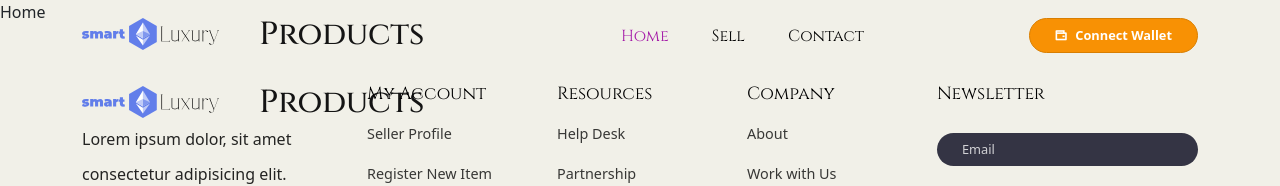
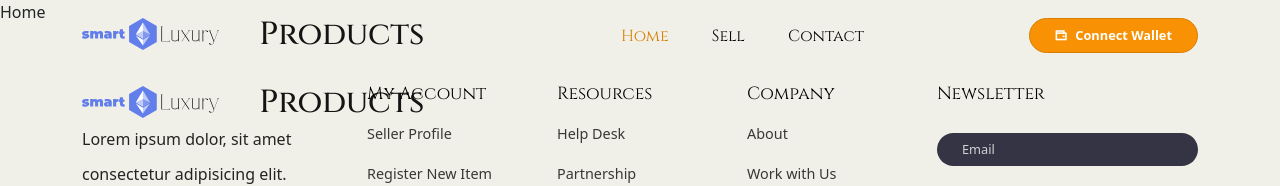
Before and after one commit to Benjovengo/SmartLuxury, a React (Create React App) app in the folder client/: page /home in a window 1280 px wide. Shown: the top 186 px of the page. Built offline with nearby package versions, Linux system fonts and the light colour scheme.

Commit message:
style: change highlight color

```diff
--- a/client/src/components/Header/header.css
+++ b/client/src/components/Header/header.css
@@ -37,7 +37,7 @@
 }
 
 .active {
-  color: #a51ca8 !important;
+  color: #D87E01 !important;
 }
 
 .logo h2 {
```
